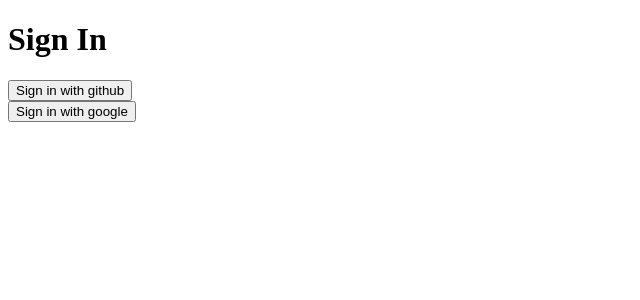
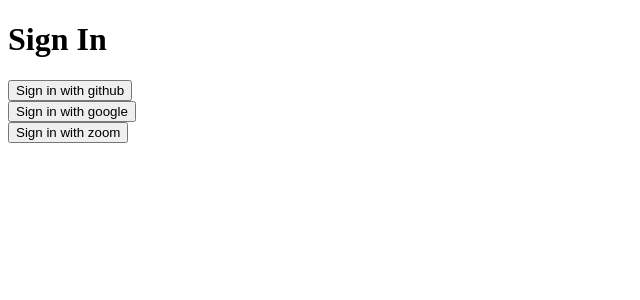
Before and after one commit to rafaelmassimo/NextAuthV5, a Next.js app in the folder my-authjs-tutorial/: page /auth/signIn in a window 1280 px wide. Shown: the top 300 px of the page, without its empty margins (0-640 px from the left). Built offline with nearby package versions, Linux system fonts and the light colour scheme.

Commit message:
add zoom provider

```diff
--- a/my-authjs-tutorial/app/action/auth.ts
+++ b/my-authjs-tutorial/app/action/auth.ts
@@ -1,24 +1,28 @@
 'use server';
 
-import { signIn, signOut } from "@/auth";
+import { signIn, signOut } from '@/auth';
 
 export const signInWithGithub = async (formData: FormData) => {
 	console.log('inside sign with github');
 	await signIn('github', {
-		redirectTo:'/dashboard/todos'
-	})
+		redirectTo: '/dashboard/todos',
+	});
 };
 
 export const signInWithGoogle = async (formData: FormData) => {
 	await signIn('google', {
-		redirectTo:'/dashboard/todos'
-	}
-	)
-}
+		redirectTo: '/dashboard/todos',
+	});
+};
 
+export const signInWithZoom = async (formData: FormData) => {
+	await signIn('zoom', {
+		redirectTo: '/dashboard/todos',
+	});
+};
 
 export const logOutAction = async () => {
 	await signOut({
-		redirectTo: '/auth/signIn'
-	})
-}
+		redirectTo: '/auth/signIn',
+	});
+};
--- a/my-authjs-tutorial/app/auth/signIn/page.tsx
+++ b/my-authjs-tutorial/app/auth/signIn/page.tsx
@@ -1,4 +1,4 @@
-import { signInWithGithub, signInWithGoogle } from '@/app/action/auth';
+import { signInWithGithub, signInWithGoogle, signInWithZoom } from '@/app/action/auth';
 import React from 'react';
 
 const SignIn = () => {
@@ -12,6 +12,10 @@
 			<form action={signInWithGoogle}>
 			<input  type="submit" value={'Sign in with google'} />
 			</form>
+
+			<form action={signInWithZoom}>
+			<input  type="submit" value={'Sign in with zoom'} />
+			</form>
 		</>
 	);
 };
--- a/my-authjs-tutorial/app/dashboard/todos/page.tsx
+++ b/my-authjs-tutorial/app/dashboard/todos/page.tsx
@@ -1,10 +1,12 @@
 import { logOutAction } from '@/app/action/auth';
 import { auth } from '@/auth';
+import { log } from 'console';
 import Image from 'next/image';
 import React from 'react';
 
 const Todos = async () => {
 	const session = await auth();
+console.log(session);
 
 	return (
 		<div>
--- a/my-authjs-tutorial/auth.ts
+++ b/my-authjs-tutorial/auth.ts
@@ -1,6 +1,7 @@
 import NextAuth from 'next-auth';
 import GitHub from 'next-auth/providers/github';
 import Google from 'next-auth/providers/google';
+import Zoom from 'next-auth/providers/zoom';
 
 export const { handlers, signIn, signOut, auth } = NextAuth({
 	pages: {
@@ -17,6 +18,7 @@
 				},
 			},
 		}),
+		Zoom,
 	],
 	callbacks: {
 		authorized: (params) => {
```
